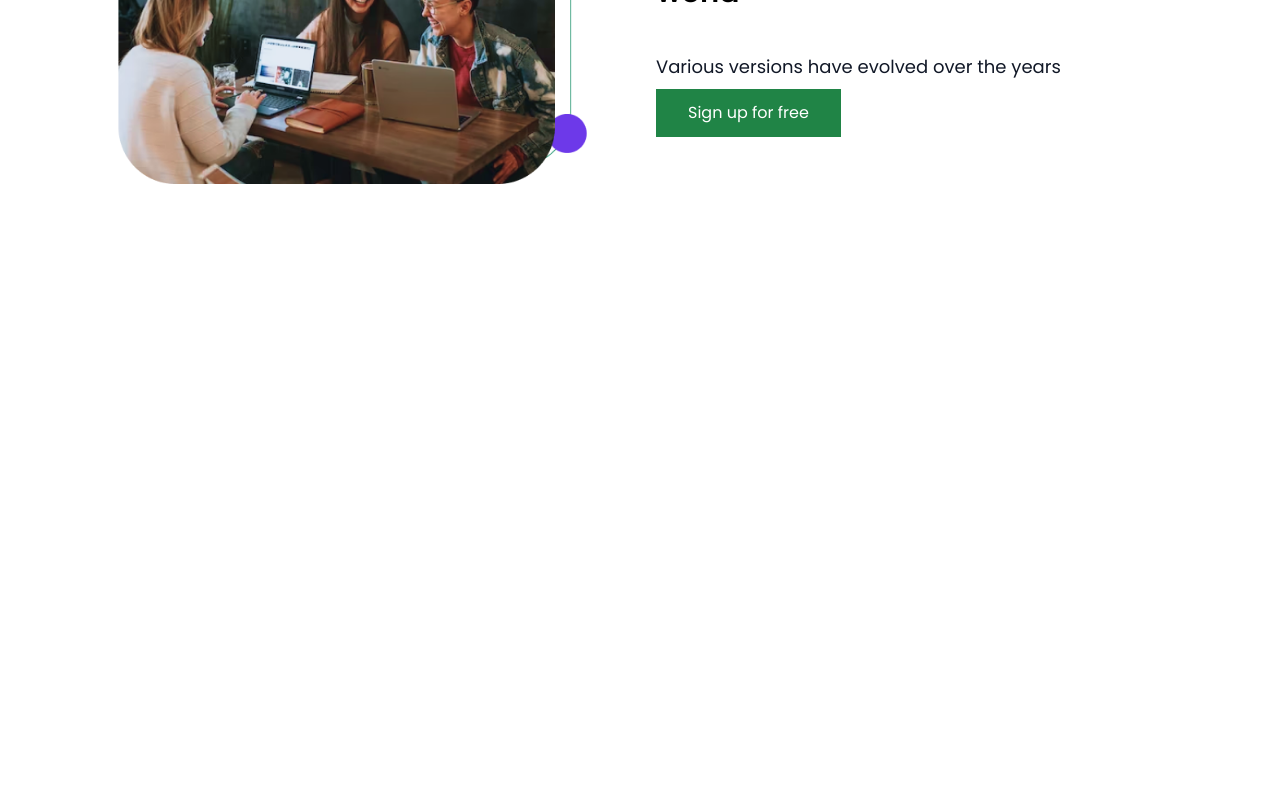
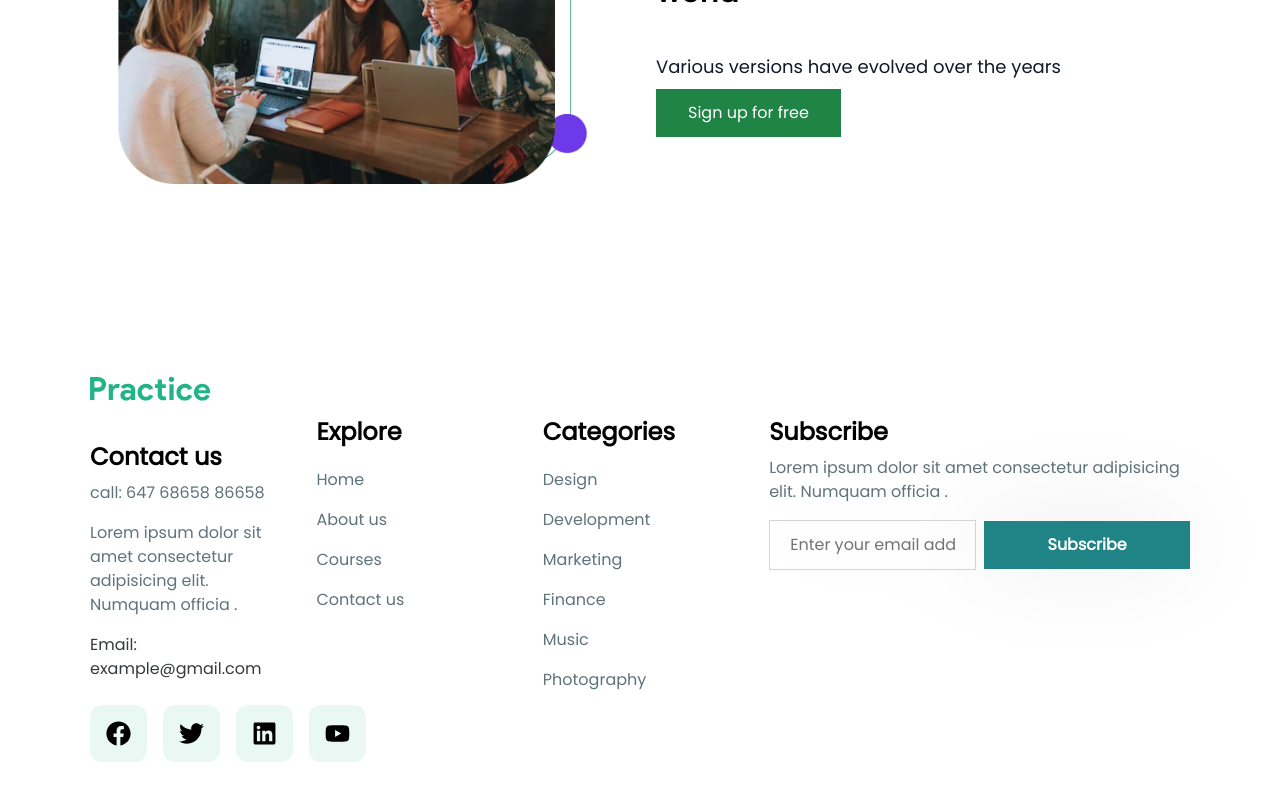
Before and after one commit to FREDVUNI/tailwind-react-landing, a React (Vite) app: page / in a window 1280 px wide. Shown: the part 3600-4400 px from the top of the page. Before the commit the page ends 4072 px from the top, so only its background shows below. Built offline with nearby package versions, Linux system fonts and the light colour scheme.

Commit message:
Create the footer section

```diff
--- a/src/components/Footer.jsx
+++ b/src/components/Footer.jsx
@@ -1,11 +1,57 @@
 import React from 'react'
+import { FaFacebook, FaLinkedin, FaTwitter, FaYoutube } from 'react-icons/fa'
+import Logo from '../assets/logo.svg'
 
 const Footer = () => {
   return (
-    <section className='w-full bg-white py-24 p-4 items-center'>
-        <div className='md:max-w-[1100px] m-auto grid md:grid-cols-2 gap-8 max-w-[400px]'>
+    <section className='w-full bg-white py-24 p-4'>
+        <div className='md:max-w-[1100px] m-auto grid md:grid-cols-5 max-[768px]:md:grid-cols-6 gap-8 max-w-[400px]'>
+            <div className='col-span-1'>
+                <img src={Logo} alt='logo-footer' className='h-[25px]'/>
+                <h3 className="font-bold text-2xl mt-10">Contact us</h3>
+                <h3 className="py-2 text-[#60737a]">call: 647 68658 86658</h3>
+                <h3 className="py-2 text-[#60737a]">Lorem ipsum dolor sit amet consectetur adipisicing elit. Numquam officia .</h3>
+                <h3 className="py-2 text-[#363a3d]">Email: example@gmail.com</h3>
 
-        </div>
+                <div className="flex gap-4 py-4">
+                    <div className="p-4 rounded-xl bg-[#e9f8f3] cursor-pointer"><FaFacebook size={25}/></div>
+                    <div className="p-4 rounded-xl bg-[#e9f8f3] cursor-pointer"><FaTwitter size={25}/></div>
+                    <div className="p-4 rounded-xl bg-[#e9f8f3] cursor-pointer"><FaLinkedin size={25}/></div>
+                    <div className="p-4 rounded-xl bg-[#e9f8f3] cursor-pointer"><FaYoutube size={25}/></div>
+                </div>
+            </div>
+
+                <div className='col-span-1'>
+                    <h3 className="font-bold text-2xl mt-10">Explore</h3>
+                    <ul className="py-3 text-[#60737a]">
+                        <li className="py-2">Home</li>
+                        <li className="py-2">About us</li>
+                        <li className="py-2">Courses</li>
+                        <li className="py-2">Contact us</li>
+                    </ul>
+                </div>
+
+                <div className='col-span-1'>
+                    <h3 className="font-bold text-2xl mt-10">Categories</h3>
+                    <ul className="py-3 text-[#60737a]">
+                        <li className="py-2">Design</li>
+                        <li className="py-2">Development</li>
+                        <li className="py-2">Marketing</li>
+                        <li className="py-2">Finance</li>
+                        <li className="py-2">Music</li>
+                        <li className="py-2">Photography</li>
+                    </ul>
+                </div>
+
+                <div className='col-span-2'>
+                    <h3 className="font-bold text-2xl mt-10">Subscribe</h3>
+                    <h3 className="py-2 text-[#60737a]">Lorem ipsum dolor sit amet consectetur adipisicing elit. Numquam officia .</h3>
+                    <form className='input-box-shadow flex justify-content-between items-center bg-transparent gap-2'>
+                    <input type="text" className="my-2 w-full px-5 py-3 border border-solid border-neutral-300 bg-transparent bg-clip-padding text-base font-normal text-neutral-700 outline-none placeholder:text-neutral-500" placeholder='Enter your email address here'/>
+                    <button className='max-[768px]:w-full my-2 w-full px-5 py-3 bg-[#208486] text-white font-bold'>Subscribe</button>
+                </form>
+                </div>
+            </div>
     </section>
   )
 }
```
